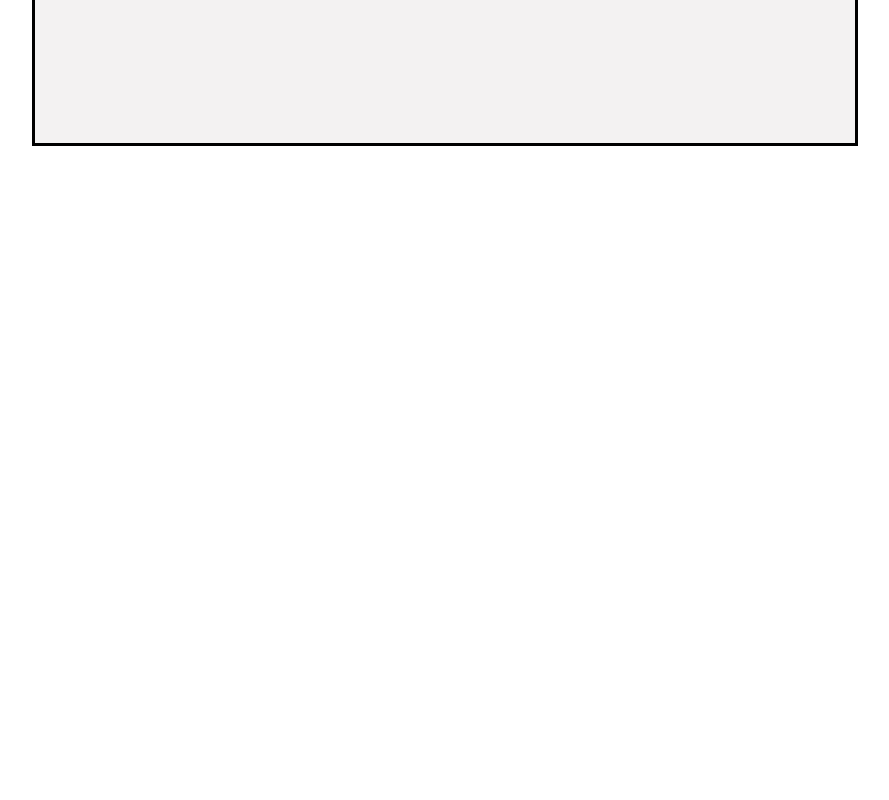
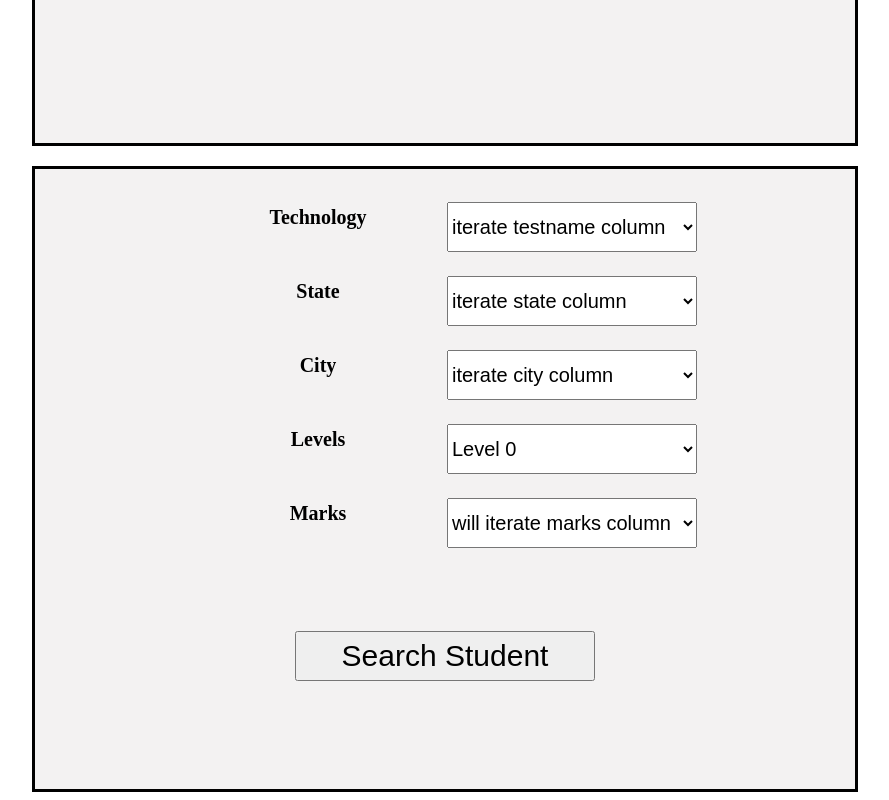
Before and after one commit to nileshpandey31/OnlineExaminationSystem, an Angular app in the folder OnlineExaminationSystem/: page / in a window 1280 px wide. Shown: the part 3730-4530 px from the top of the page, without its empty margins (195-1084 px from the left). Before the commit the page ends 3884 px from the top, so only its background shows below. Built offline with nearby package versions, Linux system fonts and the light colour scheme.

Commit message:
searchstudent page added

```diff
--- /dev/null
+++ b/OnlineExaminationSystem/src/app/Components/search-students/search-students.component.css
@@ -0,0 +1,49 @@
+.container
+{
+    border-style: solid;
+    border-color: black;
+    text-align:center;
+    display: block;
+    width: 800px;
+    height:600px;
+    margin-top: 20px;
+    background-color: rgb(243, 242, 242);
+    margin-left: auto;
+    margin-right: auto;
+    padding: 10px;;
+
+}
+
+.searchform
+{
+    margin-left: auto;
+    margin-right: auto;
+}
+
+.searchform th,td select{
+
+    height:50px;
+    width:250px;
+    font-size:20px;
+    margin-top: 20px;
+}
+
+.searchbutton
+{
+    height:50px;
+    width:300px;
+    font-size:30px;
+    margin-top: 80px;
+}
+
+.searchtable
+{
+    margin-left: auto;
+    margin-right: auto;
+}
+
+.searchtable td,th
+{
+    width:150px;
+    height:40px;
+}
--- /dev/null
+++ b/OnlineExaminationSystem/src/app/Components/search-students/search-students.component.html
@@ -0,0 +1,93 @@
+<div class="container">
+    <div class="div1"  *ngIf="sf">
+        <table class="searchform">
+            <tr>
+                <th>Technology</th>
+                <td><select name="tech" >
+                    <option value="">iterate testname column</option>
+                </select>
+                </td>
+            </tr>
+            <tr>
+                <th>State</th>
+                <td><select name="state" >
+                    <option value="">iterate state column</option>
+                </select>
+                </td>
+            </tr>
+            <tr>
+                <th>City</th>
+                <td><select name="city" >
+                    <option value="">iterate city column</option>
+                </select>
+                </td>
+            </tr>
+            <tr>
+                <th>Levels</th>
+                <td><select name="city" >
+                    <option value="0">Level 0</option>
+                    <option value="1">Level 1</option>
+                    <option value="2">Level 2</option>
+                    <option value="3">Level 3</option>
+                </select>
+                </td>
+            </tr>
+            <tr>
+                <th>Marks </th>
+                <td>
+                    <select name="marks" id="">
+                        <option value="">
+                            will iterate marks column
+                        </option>
+                    </select>
+                </td>
+            </tr>
+
+        </table>
+        <button class="searchbutton" (click)="searchstudent()">Search Student</button>
+    </div>
+
+    <div class="div2" *ngIf="st">
+        <table class="searchtable" border="1" >
+            <tr>
+                <th>
+                    Name
+                </th>
+                <th>
+                    EmailId
+                </th>
+                <th>
+                    Mobile Number
+                </th>
+                <th>
+                    City
+                </th>
+                <th>
+                    State
+                </th>
+            </tr>
+
+            <!-- will iterate over database -->
+          <tr>
+              <td>
+                  demo name
+              </td>
+              <td>
+                  demo mail
+              </td>
+              <td>
+                  demo mob
+              </td>
+              <td>
+                  demo city
+              </td>
+              <td>
+                  demo state
+              </td>
+          </tr>
+        </table>
+    </div>
+
+
+
+</div>
--- /dev/null
+++ b/OnlineExaminationSystem/src/app/Components/search-students/search-students.component.ts
@@ -0,0 +1,23 @@
+import { Component, OnInit } from '@angular/core';
+
+@Component({
+  selector: 'app-search-students',
+  templateUrl: './search-students.component.html',
+  styleUrls: ['./search-students.component.css']
+})
+export class SearchStudentsComponent implements OnInit {
+
+  st:boolean=false;
+  sf:boolean=true;
+  constructor() { }
+
+  ngOnInit(): void {
+  }
+
+  searchstudent():void
+  {
+    this.st=true;
+    this.sf=false;
+  }
+
+}
--- a/OnlineExaminationSystem/src/app/app.component.html
+++ b/OnlineExaminationSystem/src/app/app.component.html
@@ -22,3 +22,6 @@
 <div>
     <app-exam-page></app-exam-page>
 </div>
+<div>
+  <app-search-students></app-search-students>
+</div>
--- a/OnlineExaminationSystem/src/app/app.module.ts
+++ b/OnlineExaminationSystem/src/app/app.module.ts
@@ -11,6 +11,7 @@ import {LoginComponent} from './Components/login/login.component';
 import { ResetPasswordComponent } from './Components/reset-password/reset-password.component';
 import { ReportCardComponent } from './Components/report-card/report-card.component';
 import { ExamPageComponent } from './Components/exam-page/exam-page.component';
+import { SearchStudentsComponent } from './Components/search-students/search-students.component';
 
 @NgModule({
   declarations: [
@@ -20,7 +21,8 @@ import { ExamPageComponent } from './Components/exam-page/exam-page.component';
     LoginComponent,
     ResetPasswordComponent,
     ReportCardComponent,
-    ExamPageComponent
+    ExamPageComponent,
+    SearchStudentsComponent
   ],
   imports: [
     BrowserModule,
```
Also changed, not shown: 1 other file (tests, documents, lock files or other folders).
